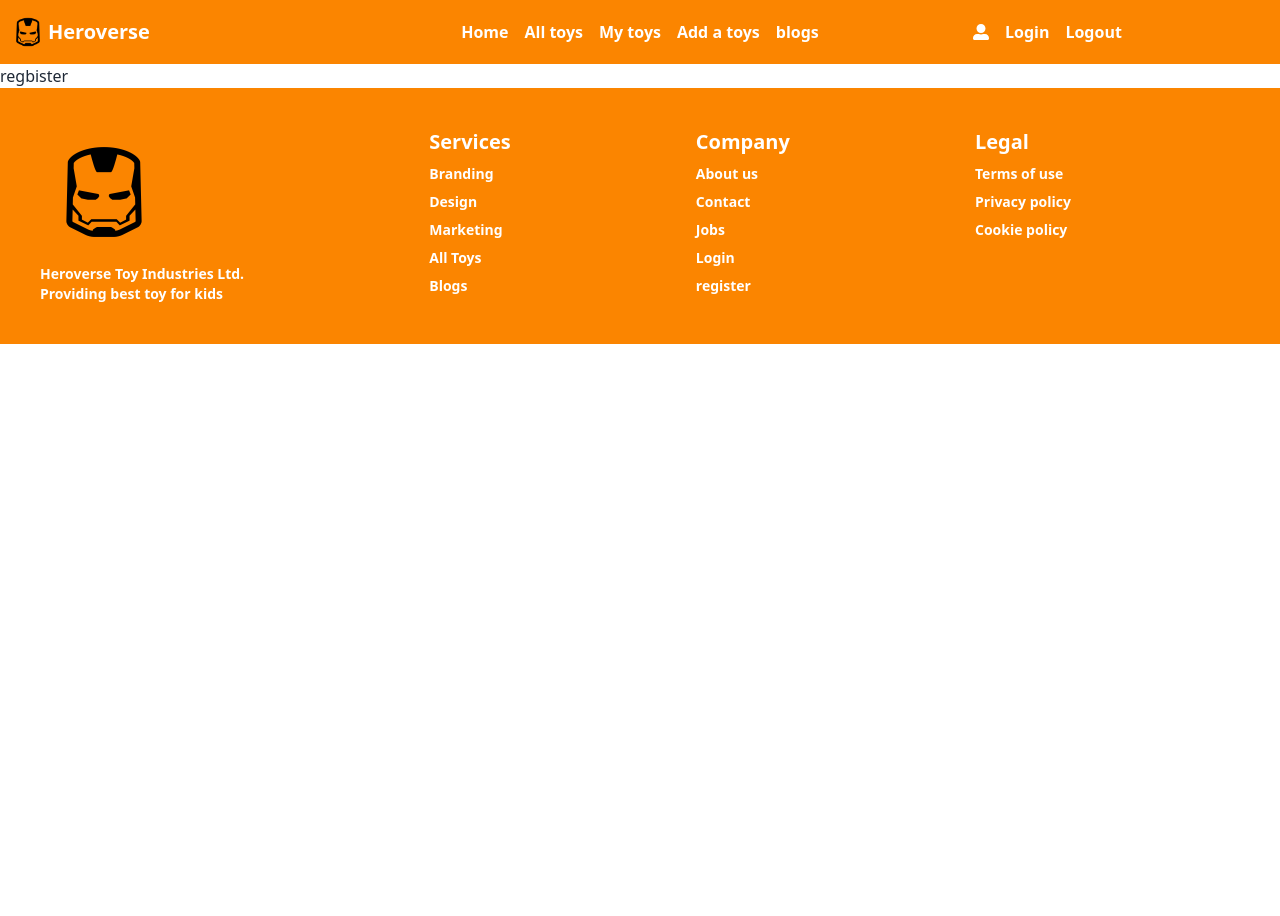
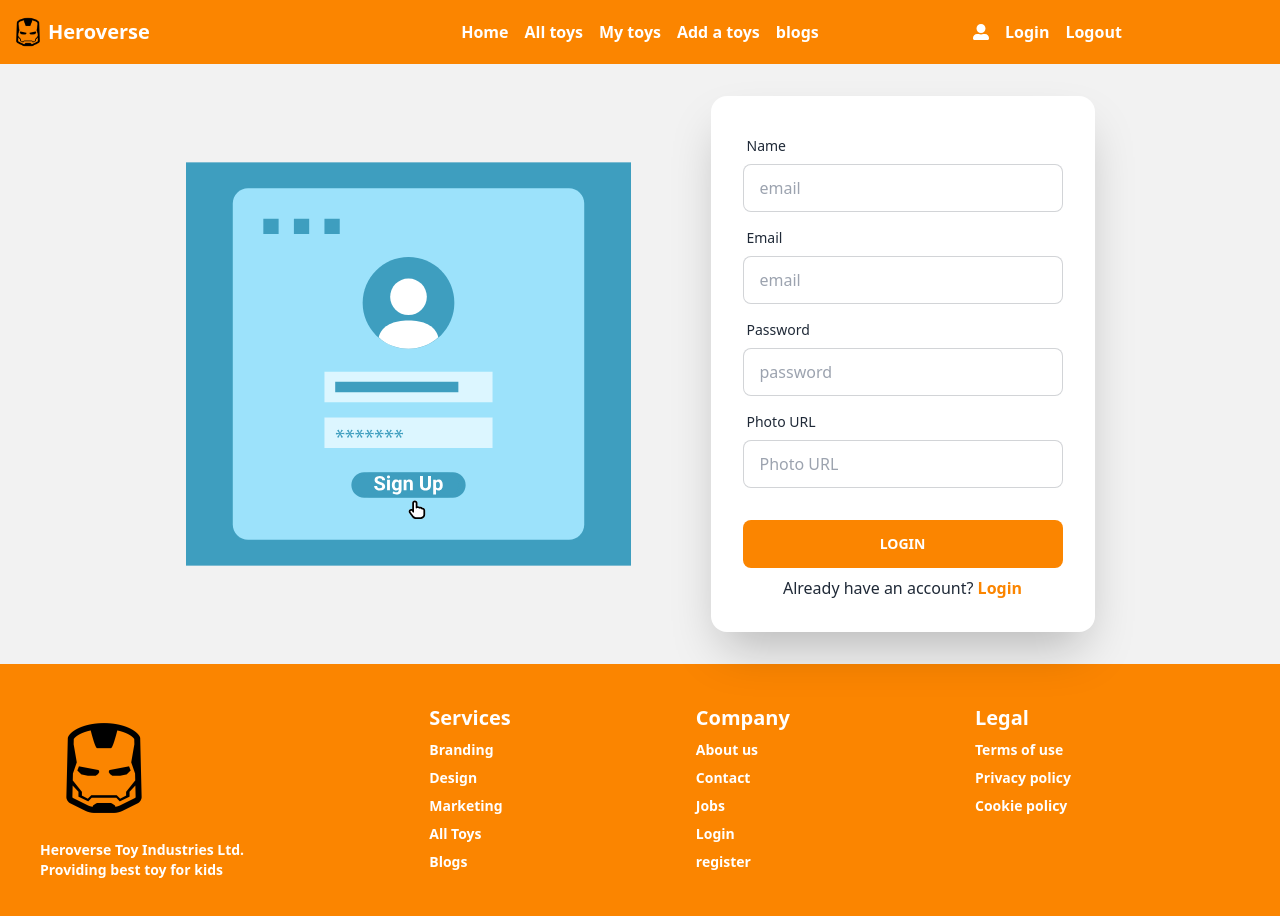
Before and after one commit to NS-Sheam/heroverse-client-side, a React (Vite) app: page /register in a window 1280 px wide. Shown: the top 916 px of the page. Before the commit the page ends 800 px from the top, so only its background shows below. Built offline with nearby package versions, Linux system fonts and the light colour scheme.

Commit message:
login and register form UI done

```diff
--- a/package.json
+++ b/package.json
@@ -16,6 +16,7 @@
     "match-sorter": "^6.3.1",
     "react": "^18.2.0",
     "react-dom": "^18.2.0",
+    "react-google-button": "^0.7.2",
     "react-icons": "^4.8.0",
     "react-lottie": "^1.2.3",
     "react-router-dom": "^6.11.2",
--- a/src/pages/login/Login/Login.jsx
+++ b/src/pages/login/Login/Login.jsx
@@ -1,8 +1,10 @@
 
 import Lottie from "react-lottie";
 import animation from "../../../../public/animation/login.json"
+import GoogleButton from "react-google-button";
+import { Link } from "react-router-dom";
 const Login = () => {
-    const handleLogin = event =>{
+    const handleLogin = event => {
         event.preventDefault();
         const form = event.target;
         const email = form.email.value;
@@ -37,8 +39,14 @@ const Login = () => {
                             </label>
                         </div>
                         <div className="form-control mt-6">
-                            <button type="submit" className="btn bg-orange-primary outline-none border-none hover:bg-orange-secondary">Login</button>
+                            <button type="submit" className="btn bg-orange-primary outline-none border-none hover:bg-orange-secondary font-bold">Login</button>
                         </div>
+                        <div className="w-full">
+                            <GoogleButton className="mx-auto"
+                                onClick={() => { console.log('Google button clicked') }}
+                            />
+                        </div>
+                        <p className="text-center">Not have an account? <Link to="/register" className="text-orange-primary font-bold">Register</Link></p>
                     </div>
                 </div>
             </form>
--- a/src/pages/login/Register/Register.jsx
+++ b/src/pages/login/Register/Register.jsx
@@ -1,8 +1,61 @@
+import Lottie from "react-lottie";
+import animation from "../../../../public/animation/sign-up.json"
+import GoogleButton from "react-google-button";
+import { Link } from "react-router-dom";
 
 const Register = () => {
+    const handleRegister = event => {
+        event.preventDefault();
+        const form = event.target;
+        const name = form.name.value;
+        const email = form.email.value;
+        const password = form.password.value;
+        const photo = form.photo.value;
+        console.log(name, email, password, name);
+    }
     return (
-        <div>
-            regbister
+        <div className="hero bg-base-200 py-4">
+            <form onSubmit={handleRegister} className="hero-content flex-col lg:flex-row lg:gap-20">
+                <Lottie
+                    options={{
+                        animationData: animation,
+                    }}
+                    width={500}
+                    height={500}
+                />
+                <div className="card flex-shrink-0 w-full max-w-sm shadow-2xl bg-base-100">
+                <div className="card-body">
+                        <div className="form-control">
+                            <label className="label">
+                                <span className="label-text">Name</span>
+                            </label>
+                            <input type="text" placeholder="email" name="name" className="input input-bordered" />
+                        </div>
+                        <div className="form-control">
+                            <label className="label">
+                                <span className="label-text">Email</span>
+                            </label>
+                            <input type="email" placeholder="email" name="email" className="input input-bordered" required/>
+                        </div>
+                        <div className="form-control">
+                            <label className="label">
+                                <span className="label-text">Password</span>
+                            </label>
+                            <input type="password" placeholder="password" name="password" className="input input-bordered" required/>
+                        </div>
+                        <div className="form-control">
+                            <label className="label">
+                                <span className="label-text">Photo URL</span>
+                            </label>
+                            <input type="text" placeholder="Photo URL" name="photo" className="input input-bordered" />
+                        </div>
+                        <div className="form-control mt-6">
+                            <button type="submit" className="btn bg-orange-primary outline-none border-none hover:bg-orange-secondary font-bold">Login</button>
+                        </div>
+                        <p className="text-center">Already have an account? <Link to="/login" className="text-orange-primary font-bold">Login</Link></p>
+                    </div>
+                </div>
+            </form>
         </div>
     );
 };
```
Also changed, not shown: 1 other file (tests, documents, lock files or other folders).
